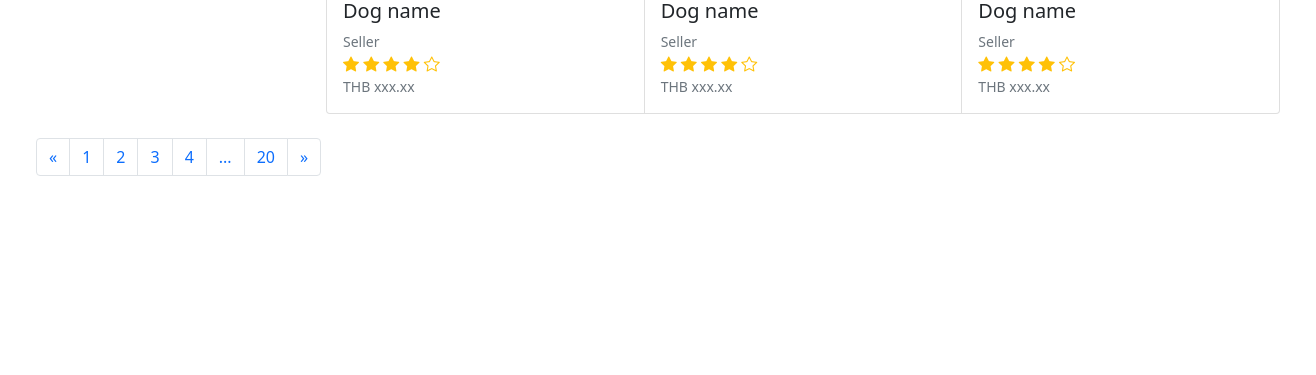
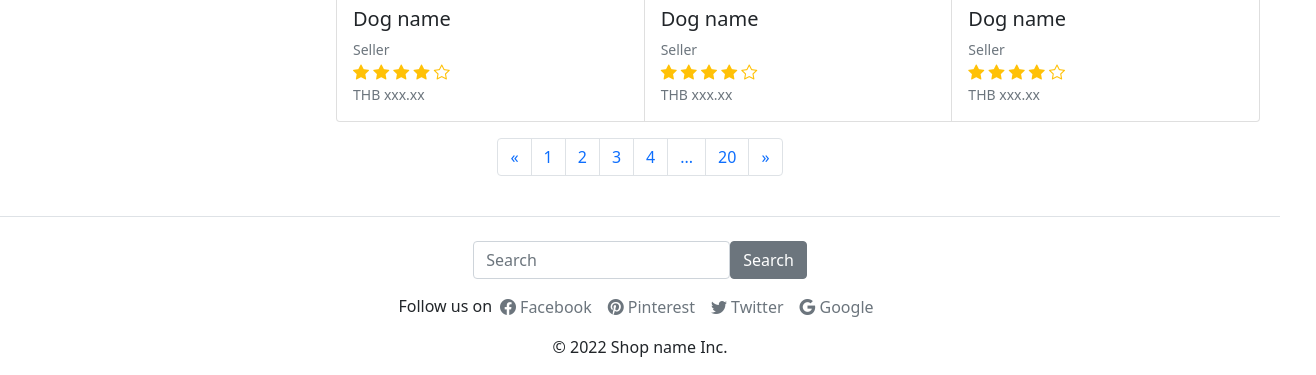
Before and after one commit to SatangBudsai/DII_M4_06_bootstrap, a plain HTML site: page index.html in a window 1280 px wide. Shown: the part 1422-1797 px from the top of the page, 1316 px wide, since content can reach past the window. Before the commit the page ends 1638 px from the top, so only its background shows below. Drawn offline with nearby package versions, Linux system fonts and the light colour scheme.

Commit message:
workflows 12_basic_ci

```diff
--- a/index.html
+++ b/index.html
@@ -15,9 +15,10 @@
       href="https://cdn.jsdelivr.net/npm/bootstrap-icons@1.8.1/font/bootstrap-icons.css"
     />
     <link rel="stylesheet" href="style.css" />
-    <title>06 bootstrap</title>
+    <title>06 bootstrap project</title>
   </head>
   <body>
+    <!-- header -->
     <div class="container set-0">
       <div class="row align-items-center">
         <div class="col-3">
@@ -39,6 +40,9 @@
         </div>
       </div>
     </div>
+    <!-- end header -->
+
+    <!-- nav -->
     <div class="row my-2">
       <nav
         class="navbar navbar-expand-lg navbar-light bg-white border-top border-bottom"
@@ -77,7 +81,8 @@
         </div>
       </nav>
     </div>
-    <div class="row my-2">
+    <!-- end nav -->
+    <div class="row m-2">
       <nav style="--bs-breadcrumb-divider: '/'" aria-label="breadcrumb">
         <ol class="breadcrumb small">
           <li class="breadcrumb-item"><a href="#">Home</a></li>
@@ -88,9 +93,9 @@
       </nav>
     </div>
     <div class="row">
-      <div class="col"><h2>Dogs</h2></div>
+      <div class="col ms-lg-3"><h2>Dogs</h2></div>
     </div>
-    <div class="row">
+    <div class="row m-2">
       <div class="col-3">
         <div class="card">
           <div class="card-header bg-transparent border-0 text-secondary">
@@ -324,8 +329,8 @@
           </div>
         </div>
       </div>
-      <div class="row m-4">
-        <nav aria-label="Page navigation example">
+      <div class="d-flex justify-content-center my-3">
+        <nav aria-label="Page navigation example  ">
           <ul class="pagination">
             <li class="page-item">
               <a class="page-link" href="#" aria-label="Previous">
@@ -347,6 +352,55 @@
         </nav>
       </div>
     </div>
+    <!-- footer -->
+    <div
+      class="d-flex flex-column justify-content-center align-items-center border-top"
+    >
+      <div class="d-flex mt-4">
+        <div>
+          <input
+            class="form-control"
+            type="search"
+            placeholder="Search"
+            aria-label="Search"
+          />
+        </div>
+        <div>
+          <button class="btn btn-secondary my-2 my-sm-0" type="submit">
+            Search
+          </button>
+        </div>
+      </div>
+      <div class="d-flex align-items-center my-3">
+        <div>
+          <h5 class="fs-6 m-0 fw-normal">Follow us on</h5>
+        </div>
+        <div class="d-flex">
+          <a href="#" class="text-secondary d-flex text-decoration-none mx-2">
+            <i class="bi bi-facebook"></i>
+            <p class="ms-1 mb-0">Facebook</p>
+          </a>
+          <a href="#" class="text-secondary d-flex text-decoration-none mx-2">
+            <i class="bi bi-pinterest"></i>
+            <p class="ms-1 mb-0">Pinterest</p>
+          </a>
+          <a href="#" class="text-secondary d-flex text-decoration-none mx-2">
+            <i class="bi bi-twitter"></i>
+            <p class="ms-1 mb-0">Twitter</p>
+          </a>
+          <a href="#" class="text-secondary d-flex text-decoration-none mx-2">
+            <i class="bi bi-google"></i>
+            <p class="ms-1 mb-0">Google</p>
+          </a>
+        </div>
+      </div>
+      <!-- end footer -->
+
+      <!-- copyright -->
+      <div>
+        <p>&copy; 2022 Shop name Inc.</p>
+      </div>
+    </div>
     <script
       src="https://cdn.jsdelivr.net/npm/bootstrap@5.1.3/dist/js/bootstrap.bundle.min.js"
       integrity="sha384-ka7Sk0Gln4gmtz2MlQnikT1wXgYsOg+OMhuP+IlRH9sENBO0LRn5q+8nbTov4+1p"
```
Also changed, not shown: 1 other file.
